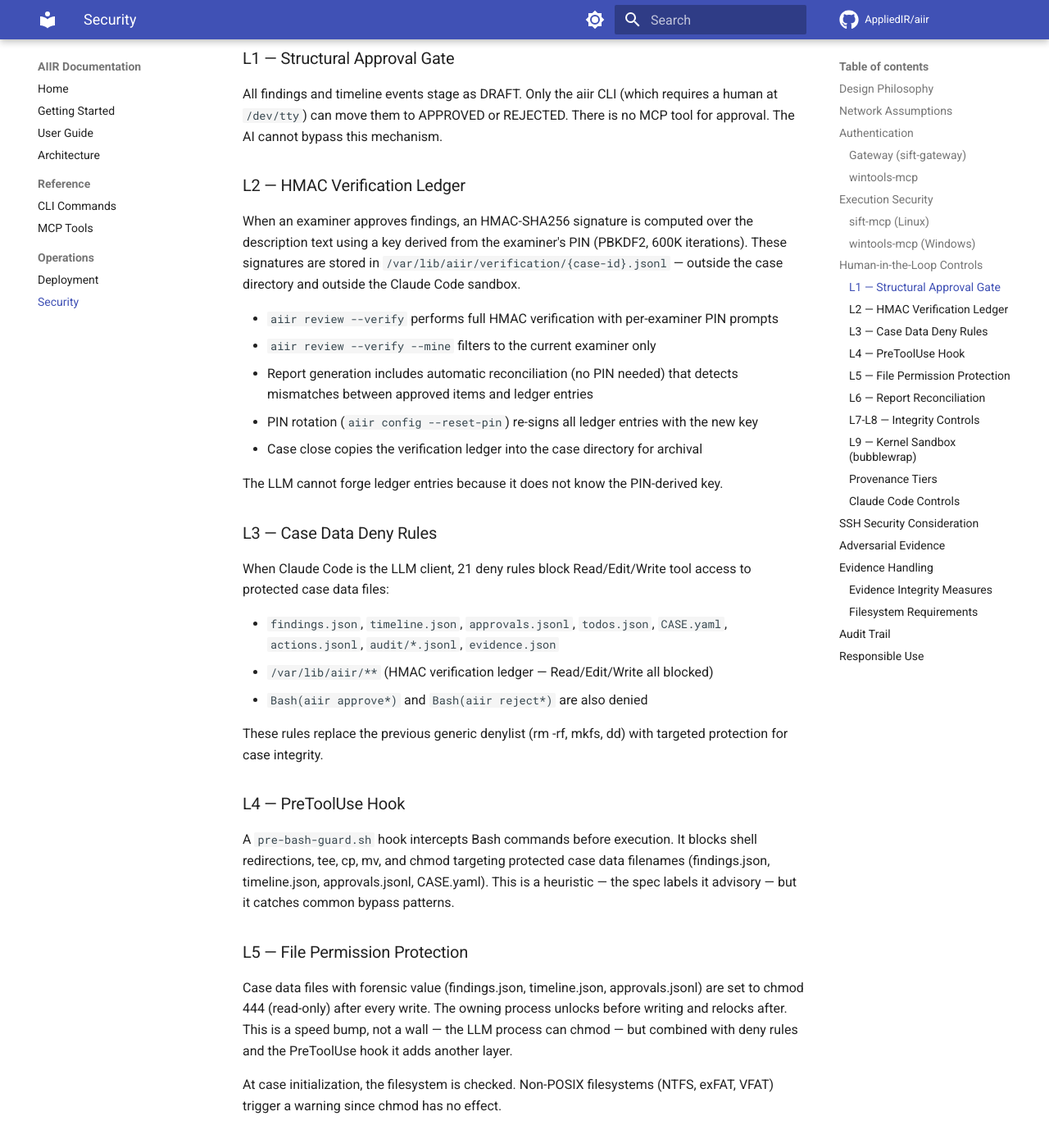
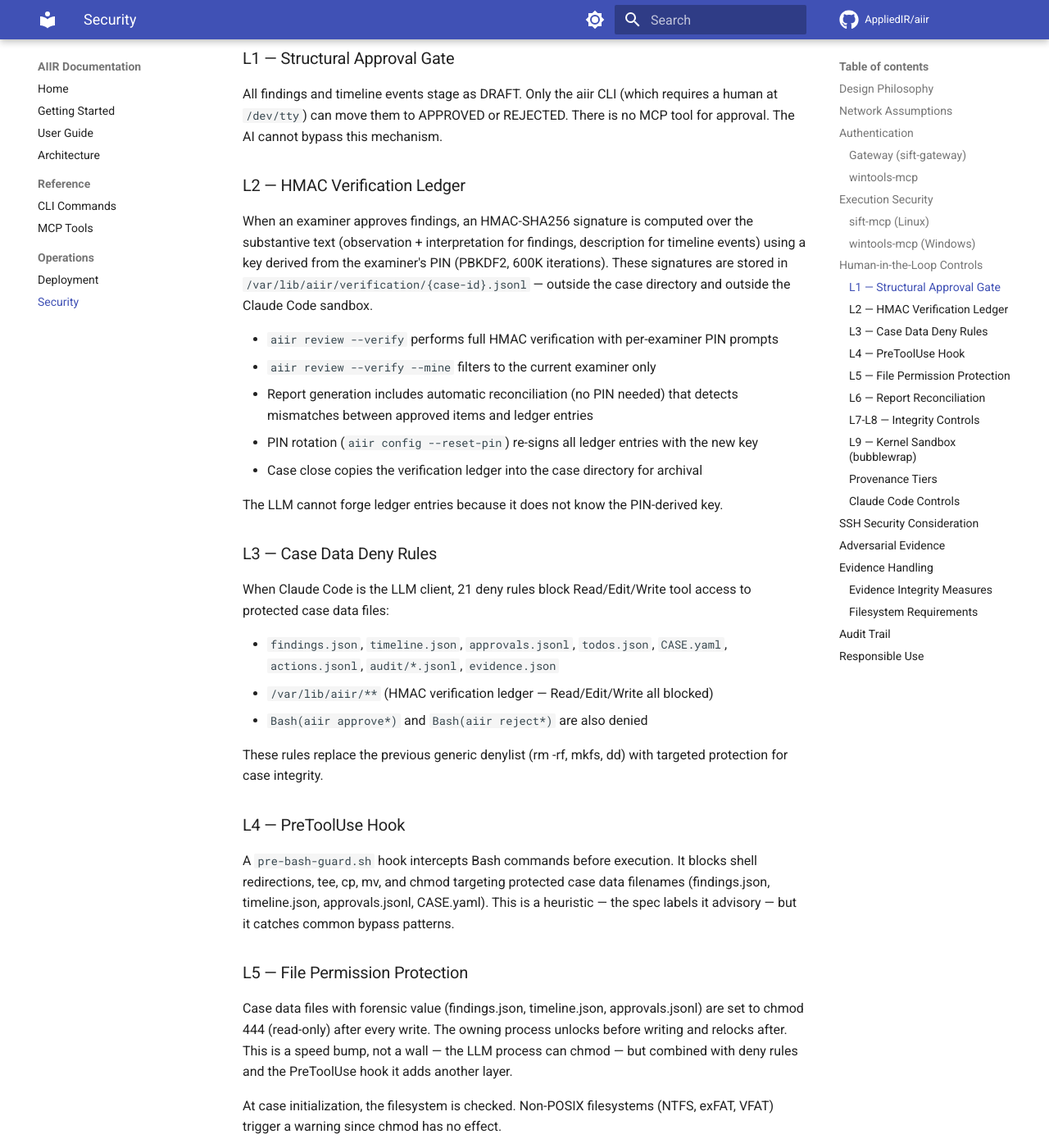
Before and after one commit to AppliedIR/aiir, an MkDocs documentation site: the page built from docs/security.md, in a window 1280 px wide and 1400 px high, scrolled down 2226 px. Shown: the whole window at 82% size. Built offline with MkDocs 1.6.1 and Material for MkDocs 9.7.7, drawn with Linux system fonts in a browser that asks for light colours; comment, search, counter and statistics services are not loaded; some of the changed text lies outside the part shown.

Commit message:
update HMAC field references in security docs

```diff
--- a/docs/security.md
+++ b/docs/security.md
@@ -67,7 +67,7 @@ All findings and timeline events stage as DRAFT. Only the aiir CLI (which requir
 
 ### L2 — HMAC Verification Ledger
 
-When an examiner approves findings, an HMAC-SHA256 signature is computed over the description text using a key derived from the examiner's PIN (PBKDF2, 600K iterations). These signatures are stored in `/var/lib/aiir/verification/{case-id}.jsonl` — outside the case directory and outside the Claude Code sandbox.
+When an examiner approves findings, an HMAC-SHA256 signature is computed over the substantive text (observation + interpretation for findings, description for timeline events) using a key derived from the examiner's PIN (PBKDF2, 600K iterations). These signatures are stored in `/var/lib/aiir/verification/{case-id}.jsonl` — outside the case directory and outside the Claude Code sandbox.
 
 - `aiir review --verify` performs full HMAC verification with per-examiner PIN prompts
 - `aiir review --verify --mine` filters to the current examiner only
@@ -103,7 +103,7 @@ When generating reports, report-mcp performs a bidirectional reconciliation betw
 
 - Items approved but missing from the ledger (APPROVED_NO_VERIFICATION)
 - Ledger entries with no corresponding approved item (VERIFICATION_NO_FINDING)
-- Description text that changed after signing (DESCRIPTION_MISMATCH)
+- Substantive text changed after signing (DESCRIPTION_MISMATCH)
 - Count mismatches between approved items and ledger entries
 
 Alerts are included in the generated report as `verification_alerts`.
```
